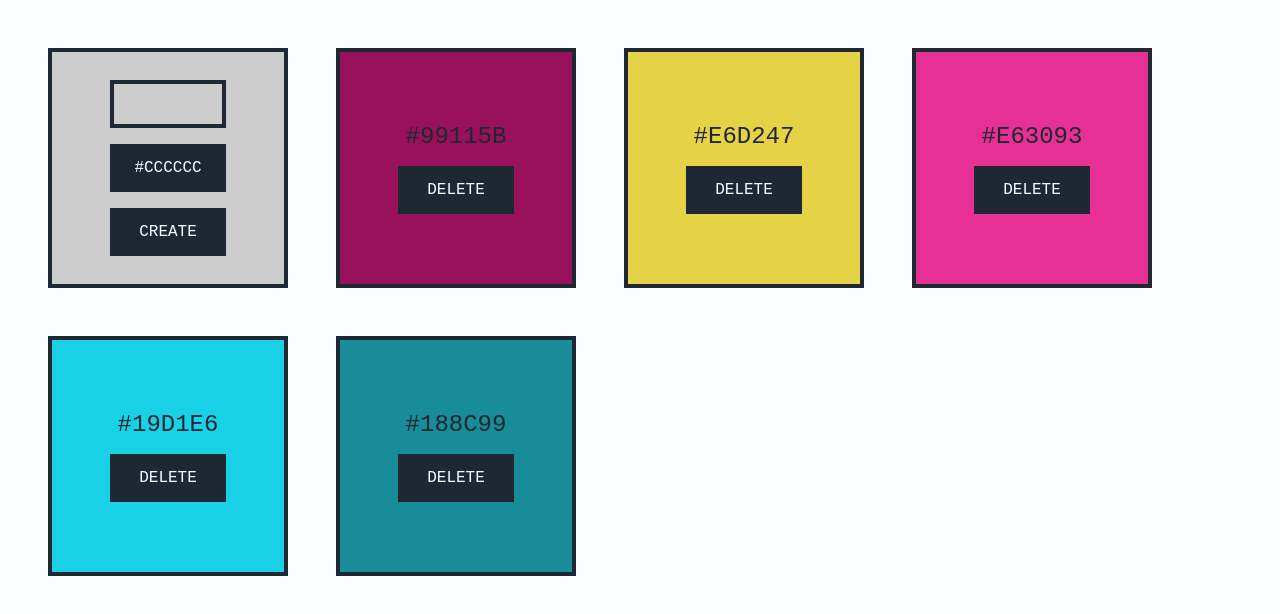
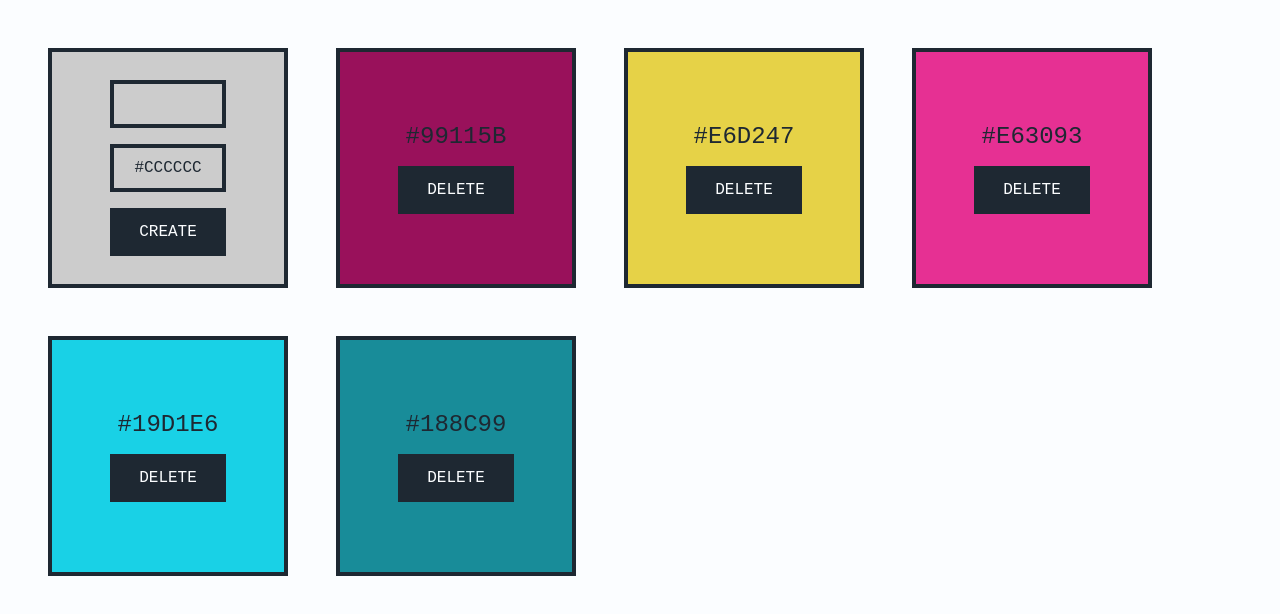
Before and after one commit to gacsphere/color-saver-app, a React (Create React App) app: page / in a window 1280 px wide. Shown: the top 614 px of the page. Built offline with nearby package versions, Linux system fonts and the light colour scheme.

Commit message:
prepare form styling for adaption to card input styling

```diff
--- a/src/components/ColorForm.js
+++ b/src/components/ColorForm.js
@@ -29,6 +29,7 @@ export default function ColorForm({ addColorCard }) {
         onChange={(event) => {
           setColorCode(event.target.value);
         }}
+        style={{ backgroundColor: colorCode }}
       ></Input>
       <Button>Create</Button>
     </FormCard>
@@ -60,8 +61,8 @@ const Input = styled.input`
   font-size: 1rem;
   text-align: center;
   text-transform: uppercase;
-  color: var(--primary-white);
-  background-color: var(--primary-black);
+  color: var(--primary-black);
+  /* background-color: var(--primary-black); */
   :focus {
     transform: rotate(-6deg);
     outline: none;
```
